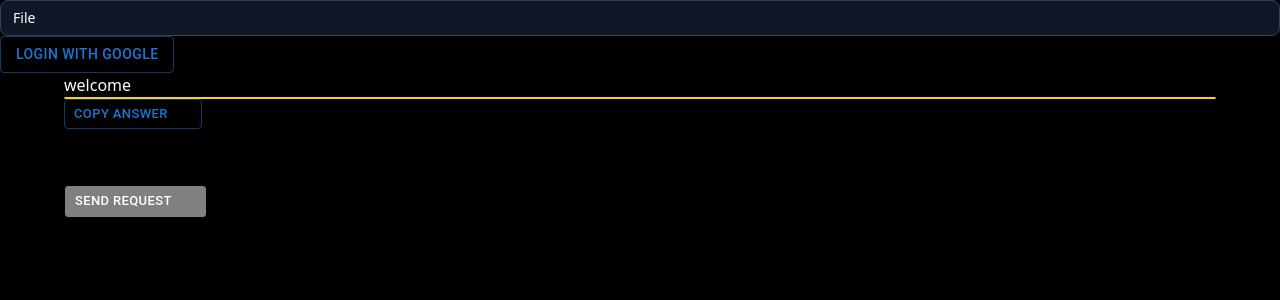
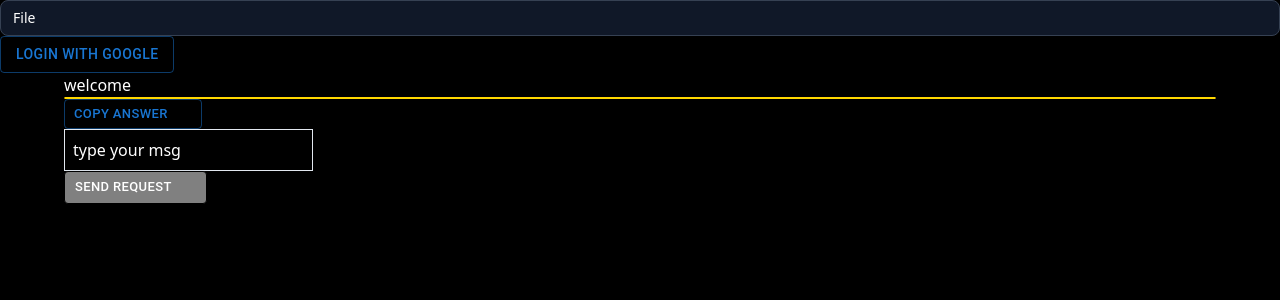
Before and after one commit to Amaansaifidev/React-gemini, a React (Vite) app: page / in a window 1280 px wide. Shown: the top 300 px of the page. Built offline with nearby package versions, Linux system fonts and the light colour scheme; no server answers; some icons are missing.

Commit message:
tailwind3

```diff
--- a/src/App.jsx
+++ b/src/App.jsx
@@ -128,7 +128,7 @@ borderRadius:"5px",
   <ContentCopyIcon />
 } onClick={copyhandler}>copy Answer</Button>
 
-<TextField className="placeholder-white text-white bg-black border p-2"  ref={inputref} variant="outlined" id="input" placeholder="type your msg"
+<input className="placeholder-white text-white bg-black border p-2"  ref={inputref} variant="outlined" id="input" placeholder="type your msg"
 type="text"
 onChange={handleChange}
 onKeyDown={handleKeyPress}
```
